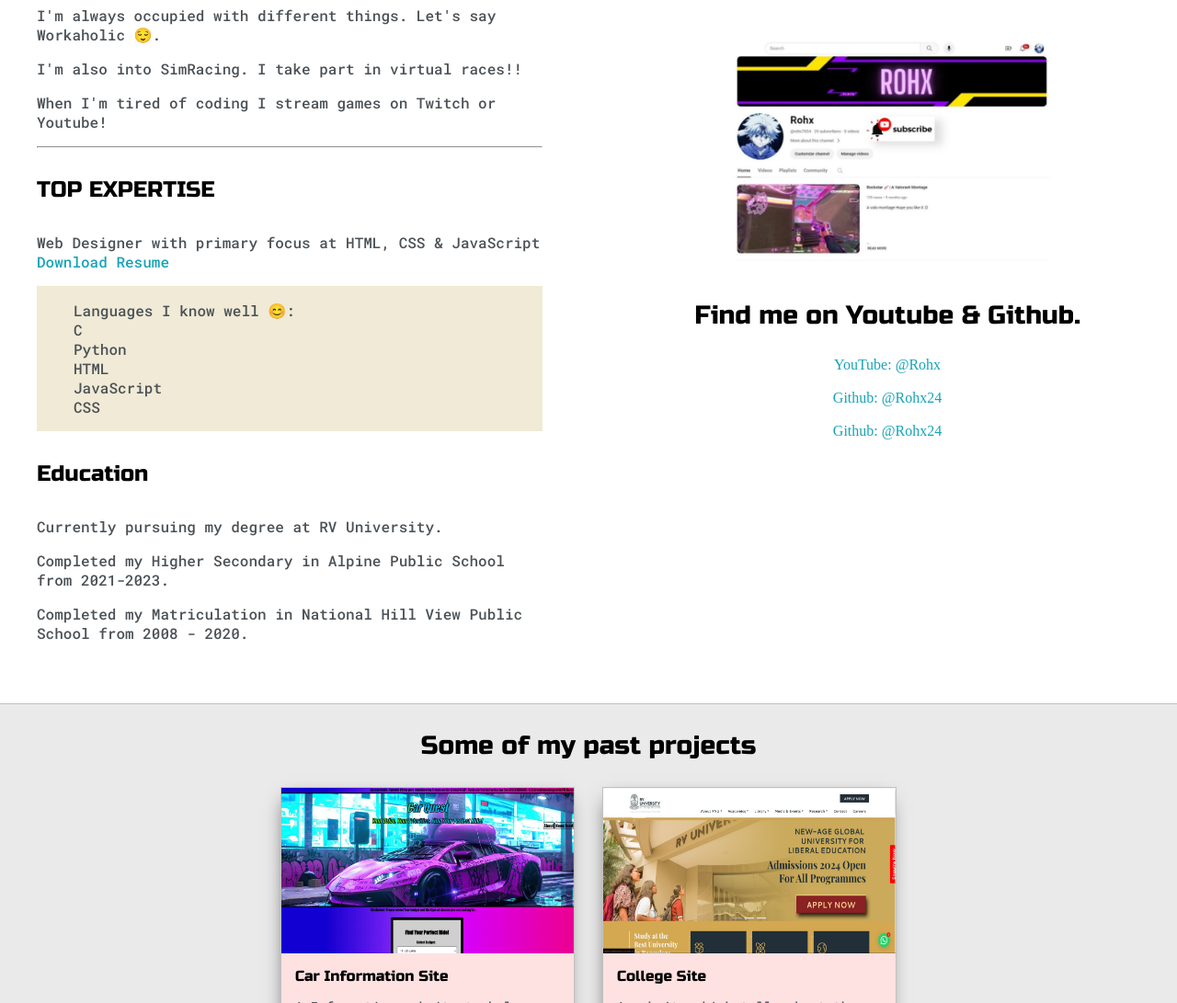
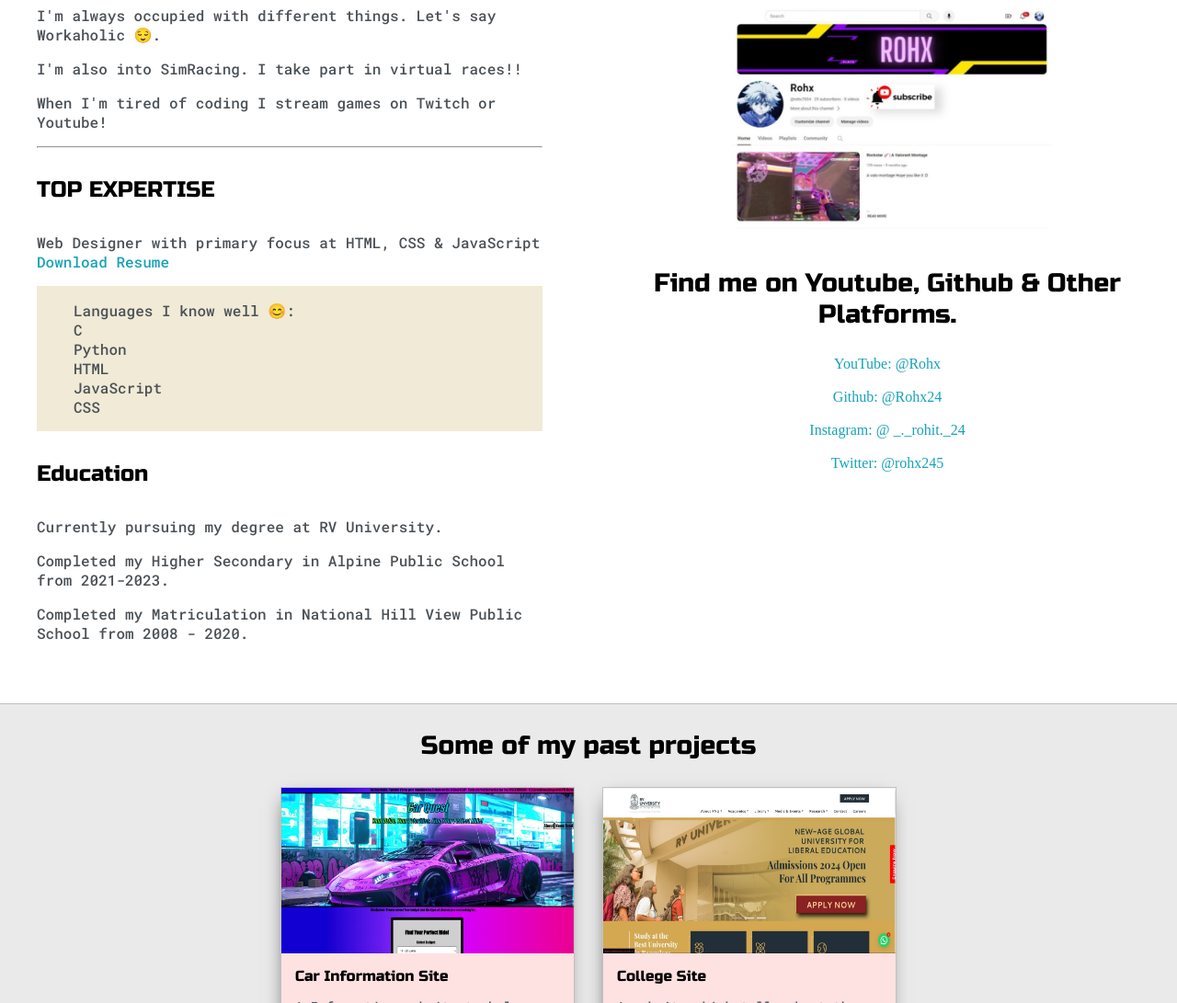
Before and after one commit to Rohx24/SEE-Project., a plain HTML site: page index.html in a window 1280 px wide. Shown: the part 929-2020 px from the top of the page at 92% size. Drawn offline with Linux system fonts and the light colour scheme.

Commit message:
Update index.html

```diff
--- a/index.html
+++ b/index.html
@@ -118,13 +118,15 @@
 
 				<div class="social-links">
 					<img id="social_img" src="images/follow.jpg">
-					<h3>Find me on Youtube & Github.</h3>
+					<h3>Find me on Youtube, Github & Other Platforms.</h3>
 
 					<a target="_blank" href="https://www.youtube.com/channel/UCMFyl8mfOUsaNq12It1FAbA">YouTube: @Rohx</a>
 					<br>
 					<a target="_blank" href="https://github.com/Rohx24">Github: @Rohx24</a>
 					<br>
-					<a target="_blank" href="https://github.com/Rohx24">Github: @Rohx24</a>
+					<a target="_blank" href="https://www.instagram.com/_._rohit._24/">Instagram: @ _._rohit._24</a>
+					<br>
+					<a target="_blank" href="https://twitter.com/rohx245">Twitter: @rohx245</a>
 				</div>
 			</div>
 
```
